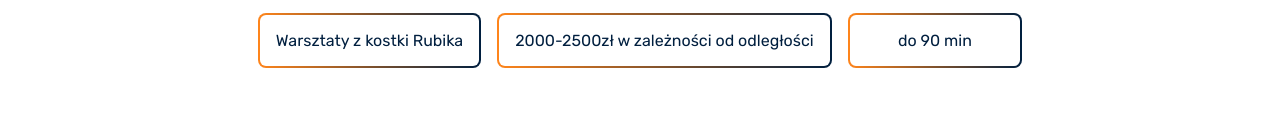
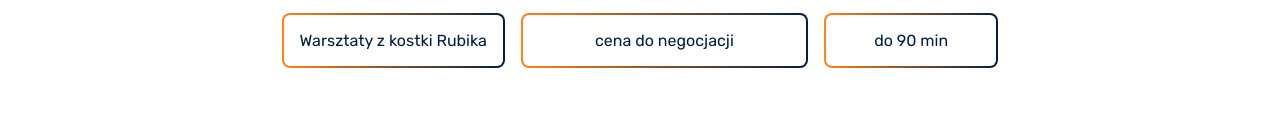
Before and after one commit to hubson123/hubson123.github.io, a plain HTML site: page index.html in a window 1280 px wide. Shown: the part 3337-3455 px from the top of the page. Drawn offline with Linux system fonts and the light colour scheme.

Commit message:
Update index.html

```diff
--- a/index.html
+++ b/index.html
@@ -82,7 +82,7 @@
                     </tr>
                     <tr>
                         <td>Warsztaty z kostki Rubika</td>
-                        <td>2000-2500zł w zależności od odległości</td>
+                        <td>cena do negocjacji</td>
                         <td>do 90 min</td>
                     </tr>
                 </tbody>
```
